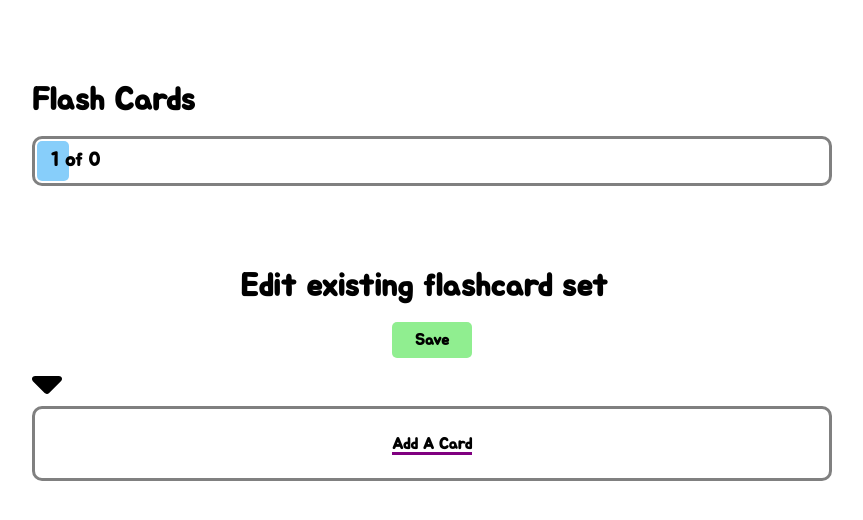
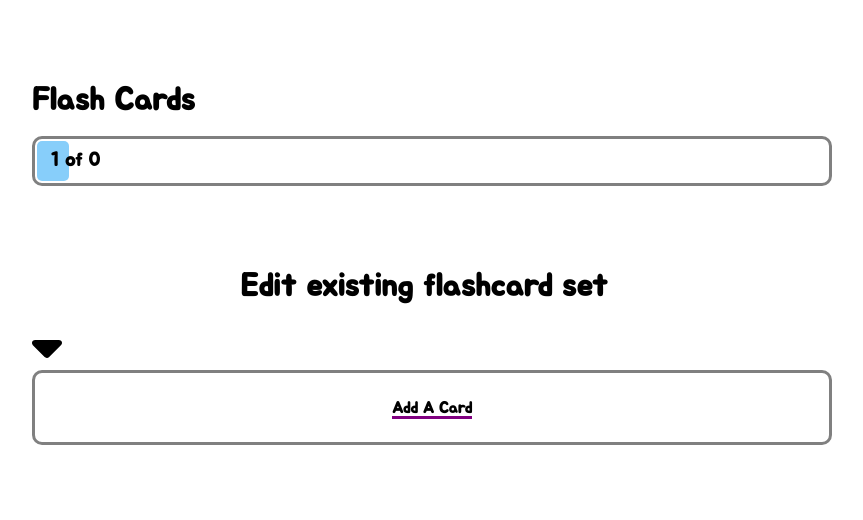
Before and after one commit to Sheng232/Flash-card-project, a React (Vite) app: page / in a window 1280 px wide. Shown: the top 520 px of the page, without its empty margins (208-1071 px from the left). Built offline with nearby package versions, Linux system fonts and the light colour scheme.

Commit message:
commented out the save button

```diff
--- a/src/components/CreateCard/CreateCard.jsx
+++ b/src/components/CreateCard/CreateCard.jsx
@@ -78,13 +78,13 @@ function CreateCard(props){
     return(
         <>
             <h1 className="title center"> Edit existing flashcard set</h1>
-            <div className="flexbox">
+            {/* <div className="flexbox">
                 <button className="save-button" onClick={
                         (event)=>{
                             props.save(childComponentCard, event)
                         }
                     }>Save</button>
-            </div>
+            </div> */}
 
             <FontAwesomeIcon icon={faCaretDown}
                 onClick = {hasRotated}
```
